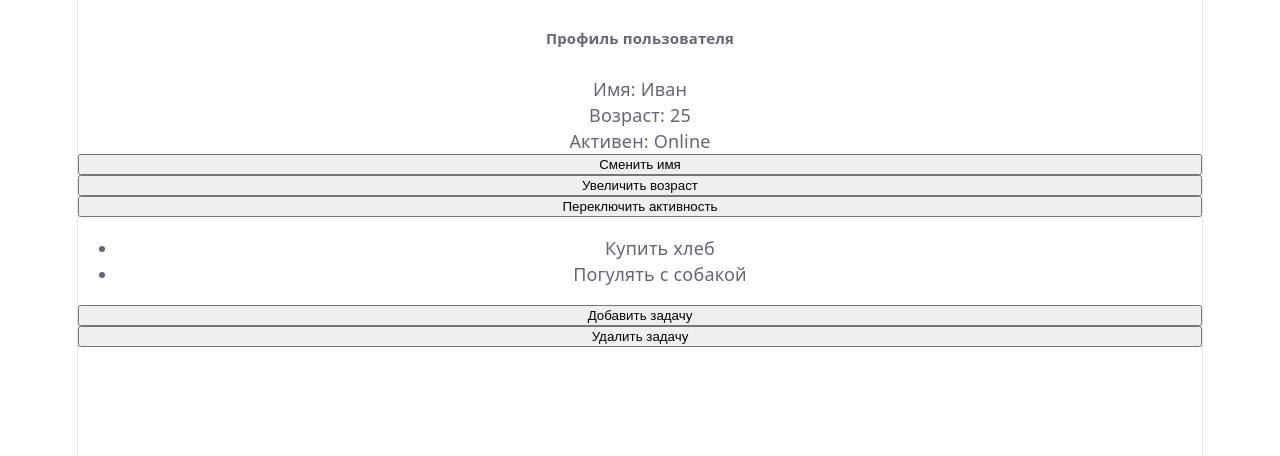
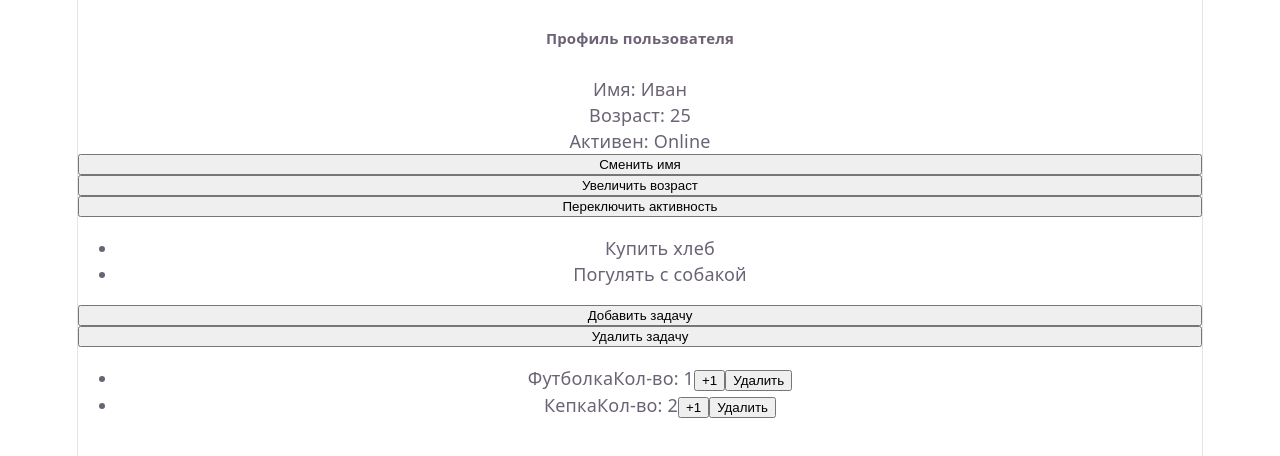
Before and after one commit to DmitriyRadovnya/baza, a React (Vite) app: page / in a window 1280 px wide. Shown: the top 456 px of the page. Built offline with nearby package versions, Linux system fonts and the light colour scheme.

Commit message:
feat: complete state-array of objects task

```diff
--- a/src/App.jsx
+++ b/src/App.jsx
@@ -1,12 +1,14 @@
 import "./App.css";
 import { UserProfile } from "./components/state-third/UserProfile";
 import { TodoList } from "./components/state-third/TodoList";
+import { ShoppingCart } from "./components/state-third/ShoppingCart";
 
 function App() {
   return (
     <>
       <UserProfile />
       <TodoList />
+      <ShoppingCart />
     </>
   );
 }
--- /dev/null
+++ b/src/components/state-third/CartItem.jsx
@@ -0,0 +1,10 @@
+export const CartItem = ({ id, title, count, deleteItem, addItem }) => {
+  return (
+    <li>
+      <span>{title}</span>
+      <span>Кол-во: {count}</span>
+      <button onClick={() => addItem(id)}>+1</button>
+      <button onClick={() => deleteItem(id)}>Удалить</button>
+    </li>
+  );
+};
--- /dev/null
+++ b/src/components/state-third/ShoppingCart.jsx
@@ -0,0 +1,44 @@
+import { useState } from "react";
+import { CartItem } from "./CartItem";
+
+export const ShoppingCart = () => {
+  const [cart, setCart] = useState([
+    { id: 1, title: "Футболка", count: 1 },
+    { id: 2, title: "Кепка", count: 2 },
+  ]);
+
+  const deleteCartItem = (idForDeletion) => {
+    setCart((prev) => prev.filter((item) => item.id !== idForDeletion));
+  };
+
+  const addToCart = (idToAdd) => {
+    setCart((prev) => {
+      return prev.map((item) => {
+        if (item.id === idToAdd) {
+          return {
+            ...item,
+            count: item.count + 1,
+          };
+        }
+        return item;
+      });
+    });
+  };
+
+  return (
+    <>
+      <ul>
+        {cart.map(({ id, title, count }) => (
+          <CartItem
+            key={id}
+            id={id}
+            title={title}
+            count={count}
+            deleteItem={deleteCartItem}
+            addItem={addToCart}
+          />
+        ))}
+      </ul>
+    </>
+  );
+};
```
